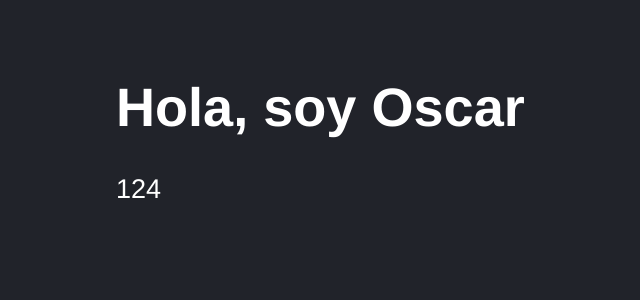
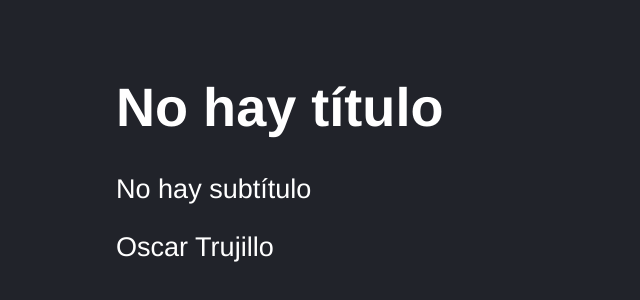
Before and after one commit to oscartrugo/React_Curso_Fernando_Herrera, a React (Vite) app in the folder 03-counter-app-vite/: page / in a window 1280 px wide. Shown: the part 108-408 px from the top of the page, without its empty margins (32-672 px from the left). Built offline with nearby package versions, Linux system fonts and the light colour scheme.

Commit message:
43. DefaultProps

```diff
--- a/03-counter-app-vite/src/FirstApp.jsx
+++ b/03-counter-app-vite/src/FirstApp.jsx
@@ -1,17 +1,25 @@
 import React from 'react'
 import PropTypes from 'prop-types';
 
-export const FirstApp = ({title, subTitle}) => {
+export const FirstApp = ({title, subTitle, name}) => {
 
   return (
     <>
         <h1>{ title }</h1>
         <p>{ subTitle }</p>
+        <p>{ name }</p>
     </>
   )
 }
 
 FirstApp.propTypes = {
   title: PropTypes.string.isRequired,
-  subTitle: PropTypes.number.isRequired
+  subTitle: PropTypes.string,
+  name: PropTypes.string
 }
+
+FirstApp.defaultProps = {
+  title: 'No hay título',
+  subTitle: 'No hay subtítulo',
+  name: 'Oscar Trujillo'
+}
--- a/03-counter-app-vite/src/main.jsx
+++ b/03-counter-app-vite/src/main.jsx
@@ -5,6 +5,6 @@
 
 ReactDOM.createRoot(document.getElementById("root")).render( //Renderizar compoennte en el DOM
     <React.StrictMode>
-        <FirstApp title={"Hola, soy Oscar"} subTitle={124} />
+        <FirstApp />
     </React.StrictMode>
 )
```
